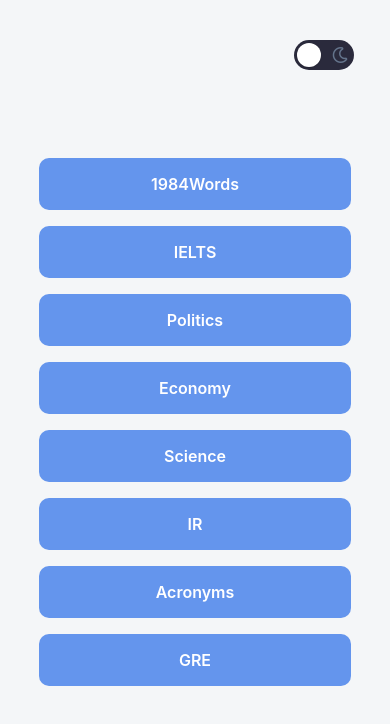
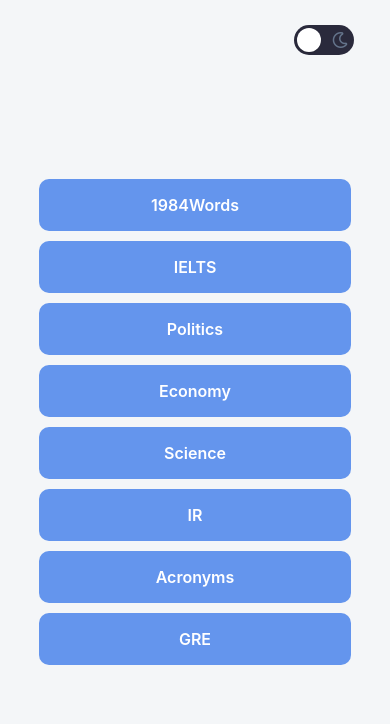
Before and after one commit to Azizgic/mindWise, a React Native app: screen / in a window 390 px wide. Shown: the top 724 px of the page. Built offline with nearby package versions, Linux system fonts and the light colour scheme.

Commit message:
improved styling on different screen sizes

```diff
--- a/app.json
+++ b/app.json
@@ -13,7 +13,8 @@
       "backgroundColor": "#ffffff"
     },
     "ios": {
-      "supportsTablet": true
+      "supportsTablet": true,
+      "bundleIdentifier": "com.androidbtw.mindWise"
     },
     "android": {
       "adaptiveIcon": {
--- a/components/Card.tsx
+++ b/components/Card.tsx
@@ -7,8 +7,19 @@
   Pressable,
   GestureResponderEvent,
   Animated,
+  Dimensions,
+  Platform,
+  useWindowDimensions,
 } from "react-native";
 import { useTheme } from "../ThemeProvider";
+import { Scale } from "react-native-size-matters";
+
+const getWidth = () => {
+  if (Platform.OS === "web") {
+    return window.innerWidth;
+  }
+  return Dimensions.get("window").width;
+};
 
 interface Props {
   isWord: boolean;
@@ -18,8 +29,9 @@
 }
 
 const Card: React.FC<Props> = ({ isWord, id, displayText, onPress }) => {
-  const { theme, toggleTheme } = useTheme();
-  const styles = getStyles(theme);
+  const isDesktop = getWidth() > 768;
+  const { theme } = useTheme();
+  const styles = getStyles(theme, isDesktop);
 
   const scaleAmin = useRef(new Animated.Value(1)).current;
 
@@ -44,7 +56,7 @@
 
 export default Card;
 
-const getStyles = (theme: "light" | "dark") =>
+const getStyles = (theme: "light" | "dark", isDesktop?: boolean) =>
   StyleSheet.create({
     card: {
       backgroundColor: theme === "dark" ? "#1a1a1a" : "#ffffff",
@@ -58,7 +70,7 @@
       shadowOffset: { width: 0, height: 6 },
       shadowRadius: 20,
       elevation: 6,
-      width: "100%",
+      width: isDesktop ? 400 : "100%",
     },
     cardPressed: {
       shadowOpacity: theme === "dark" ? 0.35 : 0.12,
--- a/screens/CategoryScreen.tsx
+++ b/screens/CategoryScreen.tsx
@@ -1,17 +1,31 @@
 // screens/CategoryScreen.tsx
 import React from "react";
-import { View, Text, Pressable, StyleSheet } from "react-native";
+import {
+  View,
+  Text,
+  Pressable,
+  StyleSheet,
+  Platform,
+  Dimensions,
+} from "react-native";
 import { useTheme } from "../ThemeProvider";
-import { Sun, Moon } from "lucide-react-native";
 import ThemeToggle from "../components/ThemeToggle";
+
+const getWidth = () => {
+  if (Platform.OS === "web") {
+    return window.innerWidth;
+  }
+  return Dimensions.get("window").width;
+};
 
 interface Props {
   onSelectCategory: (category: string) => void;
 }
 
 const CategoryScreen: React.FC<Props> = ({ onSelectCategory }) => {
+  const isDesktop = getWidth() > 768;
   const { theme, toggleTheme } = useTheme();
-  const styles = getStyles(theme);
+  const styles = getStyles(theme, isDesktop);
   const categories = [
     "1984Words",
     "IELTS",
@@ -43,28 +57,29 @@
 
 export default CategoryScreen;
 
-const getStyles = (theme: "light" | "dark") =>
+const getStyles = (theme: "light" | "dark", isDesktop?: boolean) =>
   StyleSheet.create({
     container: {
       flex: 1,
       backgroundColor: theme === "dark" ? "#121212" : "#f4f6f8",
       alignItems: "center",
       justifyContent: "center",
-      gap: 16,
+      gap: isDesktop ? 16 : 10,
     },
 
     themeToggle: {
       position: "absolute",
-      top: 30,
+      top: 15,
       right: 10,
       paddingHorizontal: 16,
+      paddingBottom: 200,
     },
 
     btn: {
       backgroundColor: theme === "dark" ? "#6495ed" : "#6495ed",
       paddingVertical: 16,
       paddingHorizontal: 52,
-      width: "80%",
+      width: isDesktop ? 400 : "80%",
       borderRadius: 10,
       elevation: 2,
       alignItems: "center",
--- a/screens/FlashcardScreen.tsx
+++ b/screens/FlashcardScreen.tsx
@@ -5,9 +5,12 @@
   ActivityIndicator,
   Text,
   Pressable,
+  Platform,
+  Dimensions,
 } from "react-native";
 import Card from "../components/Card";
 import ThemeToggle from "../components/ThemeToggle";
+import { Ionicons } from "@expo/vector-icons";
 
 // 👇 Static imports (this is the fix!)
 import data1984 from "../assets/data/1984Words.json";
@@ -20,6 +23,13 @@
 import gre_words from "../assets/data/gre_words.json";
 
 import { useTheme } from "../ThemeProvider";
+
+const getWidth = () => {
+  if (Platform.OS === "web") {
+    return window.innerWidth;
+  }
+  return Dimensions.get("window").width;
+};
 
 interface WordItem {
   word: string;
@@ -44,8 +54,9 @@
 };
 
 const FlashcardScreen: React.FC<Props> = ({ category, onBack }) => {
+  const isDesktop = getWidth() > 768;
   const { theme, toggleTheme } = useTheme();
-  const styles = getStyles(theme);
+  const styles = getStyles(theme, isDesktop);
 
   const [data, setData] = useState<WordItem[]>([]);
   const [index, setIndex] = useState(0);
@@ -105,7 +116,11 @@
       <View style={styles.center}>
         <Text>No data found</Text>
         <Pressable onPress={onBack} style={styles.backBtn}>
-          <Text style={styles.text}>Back</Text>
+          <Ionicons
+            name="arrow-back"
+            size={28}
+            color={theme === "dark" ? "#e5e7eb" : "#2a2a3c"}
+          />
         </Pressable>
       </View>
     );
@@ -114,7 +129,11 @@
   return (
     <View style={styles.container}>
       <Pressable onPress={onBack} style={styles.backBtn}>
-        <Text style={styles.text}>← Back</Text>
+        <Ionicons
+          name="arrow-back"
+          size={28}
+          color={theme === "dark" ? "#e5e7eb" : "#2a2a3c"}
+        />
       </Pressable>
       <View style={styles.themeToggle}>
         <ThemeToggle theme={theme} toggleTheme={toggleTheme} />
@@ -141,7 +160,7 @@
 
 export default FlashcardScreen;
 
-const getStyles = (theme: "light" | "dark") =>
+const getStyles = (theme: "light" | "dark", isDesktop?: boolean) =>
   StyleSheet.create({
     container: {
       flex: 1,
@@ -159,9 +178,8 @@
     },
     backBtn: {
       position: "absolute",
-      top: 40,
+      top: 16,
       left: 20,
-      backgroundColor: theme === "dark" ? "#6495ed" : "#6495ed",
       paddingHorizontal: 16,
       paddingVertical: 8,
       borderRadius: 8,
@@ -174,7 +192,7 @@
     navBtnsContainer: {
       flexDirection: "row",
       justifyContent: "space-between",
-      width: "100%",
+      width: isDesktop ? 400 : "100%",
       marginTop: 24,
     },
     navBtn: {
@@ -185,7 +203,7 @@
     },
     themeToggle: {
       position: "absolute",
-      top: 30,
+      top: 15,
       right: 10,
       paddingHorizontal: 16,
     },
```
Also changed, not shown: metro.config.js (added, +7 -0 lines), package.json (+20 -5 lines), 106 other files (tests, documents, lock files or other folders).
